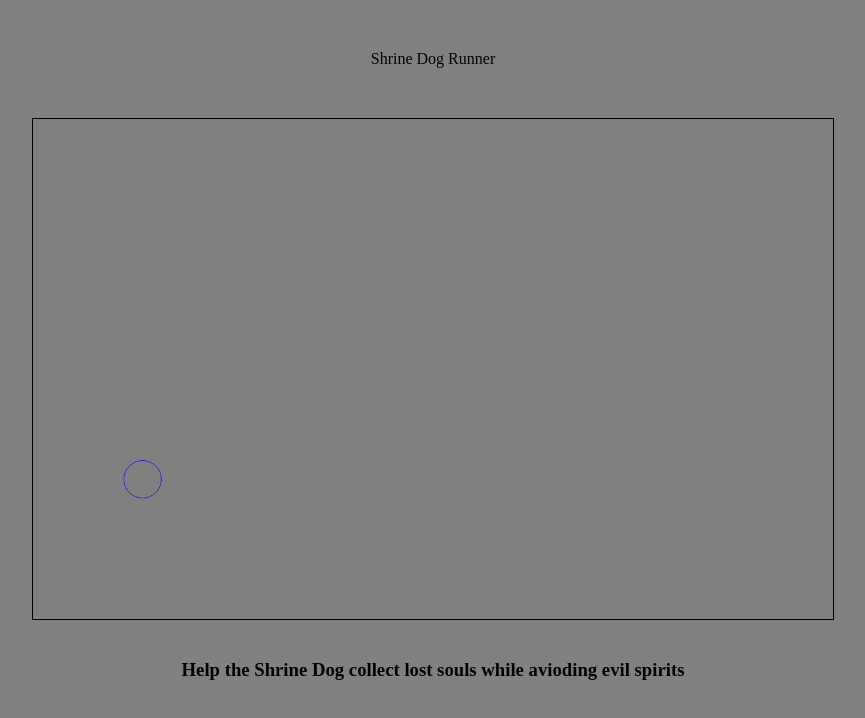
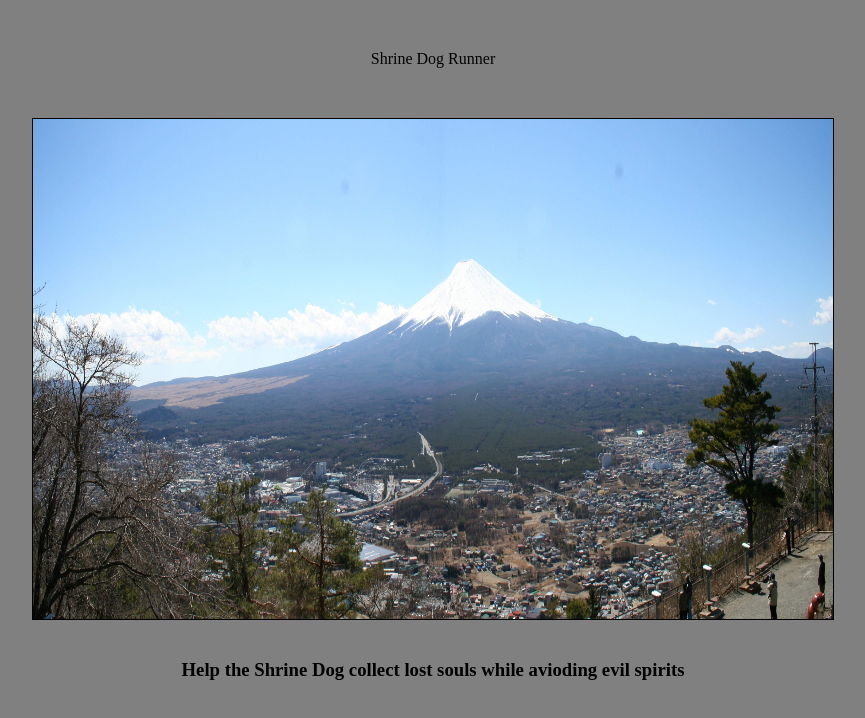
Before and after one commit to Dmoisoff/Shibe-Runner, a website built with webpack: page index.html in a window 1280 px wide. Shown: the whole page, without its empty margins (207-1072 px from the left). Built offline with nearby package versions, Linux system fonts and the light colour scheme.

Commit message:
able to get image to render on screen

```diff
--- a/canvas-elements/canvas.js
+++ b/canvas-elements/canvas.js
@@ -1,111 +1,27 @@
-let canvas = document.querySelector('canvas');
-canvas.width = window.innerWidth;
-canvas.height = window.innerHeight;
+// let canvas = document.querySelector('canvas');
+// canvas.width = window.innerWidth;
+// canvas.height = window.innerHeight;
+// let c = canvas.getContext('2d');
+//
+// let imgSrc = document.getElementById('fuji');
+// let img = new Image();
+// img.src =
+// c.drawImage(img, 0, 0);
 
-let img = new Image();
-img.src = './../images/Mount_Fuji_from_mount_tanjo.jpg';
+// class Canvas{
+//   constructor(props){
+//     this.canvas = document.querySelector('canvas');
+//     let c = canvas.getContext('2d');
+//     this.width = window.innerWidth;
+//     this.width = window.innerHeight;
+//     }
+//   }
+
+  // function handleKeys(){
+  //   if(touches || keyIsDown((UP_ARROW) || keyIsDown(32))){
+  //
+  //   }
+  // }
 
 
-// c means context
-let c = canvas.getContext('2d');
-c.drawImage(img, 69,50);
-
-// for (let i = 0; i < 1000; i++) {
-//   const color = (`rgba(${Math.random()*255},${Math.random()*255},${Math.random()*255})`);
-//   const x = Math.random() * window.innerWidth;
-//   const y = Math.random() * window.innerHeight;
-//   c.beginPath();
-//   c.arc(x, y, 30, 0, Math.PI * 2, false);
-//   c.strokeStyle = color;
-//   c.stroke();
 // }
-// fillStyle color, last is alpha, this will effect all the elements follow it
-// c.fillStyle = 'rgba(255,255,255,1)';
-
-// fillRectangle(x ,y width, height)
-// c.fillRect(100, 100, 100, 100);
-// c.fillStyle = 'rgba(255,255,255,.3)';
-// c.fillRect(300, 300, 100, 100);
-// c.fillStyle = 'rgba(75,75,75,1)';
-// c.fillRect(300, 100, 100, 100);
-// c.fillRect(100, 300, 100, 100);
-// c.fillStyle = 'rgba(125,125,125,1)';
-// c.fillRect(200, 200, 100, 100);
-// c.fillStyle = 'rgba(0,0,0,1)';
-// c.fillRect(200, 400, 100, 100);
-
-//.beginPath seperates line elements that are drawn
-// c.beginPath();
-// moveTo/lineto(x,y)
-// c.moveTo(50,300);
-// c.lineTo(300,100);
-// c.lineTo(200,350);
-// c.lineTo(100,450);
-// strokeStyle changes line color
-// c.strokeStyle = '#fa34a3';
-// c.stroke();
-
-//create circles c.arc(x:Int, y:Int, radians:Int, startAngle: Float(radians), endAngle: Float(radians), drawCounterClockwise: Bool (false));
-// c.beginPath();
-// c.arc(300, 300, 30, 0, Math.PI * 2, false);
-// c.strokeStyle = 'yellow';
-// c.stroke();
-
-// create multiple circles
-// for (let i = 0; i < 1000; i++) {
-//   const color = (`rgba(${Math.random()*255},${Math.random()*255},${Math.random()*255})`);
-//   const x = Math.random() * window.innerWidth;
-//   const y = Math.random() * window.innerHeight;
-//   c.beginPath();
-//   c.arc(x, y, 30, 0, Math.PI * 2, false);
-//   c.strokeStyle = color;
-//   c.stroke();
-// }
-
-c.beginPath();
-c.arc(300, 300, 30, 0, Math.PI * 2, false);
-c.strokeStyle = 'blue';
-c.stroke();
-
-// set starting points
-// let xPos = 300;
-// let yPos = 300;
-// random starting points
-let xPos = Math.random() * innerWidth;
-let yPos = Math.random() * innerHeight;
-// dx means x volcity, setting xPos to dx and having the screen refresh creates movement
-// dx = positive, moving right
-// dy = positive, moving down
-// let dx = .2;
-// let dy = .2;
-// let you randomize if the object is going up or down, what you time it by controls the speed
-let dx = (Math.random() - 0.5) * 10;
-let dy = (Math.random() - 0.5) * 15;
-// let dx = Math.random() - 0.5;
-// let dy = Math.random() - 0.5;
-const radius = 30;
-const animate = () =>{
-  requestAnimationFrame(animate);
-  // clears the canvas c.clearRect(0, 0, innerWidth, innerHeight);
-  c.clearRect(0, 0, innerWidth, innerHeight);
-  c.beginPath();
-  c.arc(xPos, yPos, radius, 0, Math.PI * 2, false);
-  c.strokeStyle = 'blue';
-  c.stroke();
-
-  if (xPos + radius > innerWidth || xPos - radius < 0) {
-    dx = -dx;
-  }
-
-  if (yPos + radius > innerHeight || yPos - radius < 0) {
-    dy = -dy;
-  }
-  xPos += dx;
-  yPos += dy;
-};
-
-animate();
-
-class Circle{
-
-}
--- /dev/null
+++ b/canvas-elements/game.js
@@ -0,0 +1,60 @@
+class Game{
+  constructor(canvas, width, height){
+    canvas.width = width;
+    canvas.height = height;
+    this._width = width;
+    this._height = height;
+    this._ctx = canvas.getContext('2d');
+    this.drawBall = this.drawBall.bind(this);
+  }
+
+  // play(){
+  //
+  //   requestAnimationFrame(this.play.bind(this));
+  // }
+
+  drawBall(){
+    this._ctx.beginPath();
+    this._ctx.arc(50, 50, 10, 0, Math.PI*2);
+    this._ctx.fillStyle = "#0095DD";
+    this._ctx.fill();
+    this._ctx.closePath();
+  }
+
+  draw(){
+    let x = this._width/2;
+    let y = this._height-30;
+    let dx = 2;
+    let dy = -2;
+
+    this.drawBall;
+    x += dx;
+    y += dy;
+  }
+
+
+  _background(){
+    let img = new Image();
+    img.src = "images/Mount_Fuji_from_mount_tanjo.jpg";
+    img.onload = () => (
+      this._ctx.drawImage(img, 0, 0, 800, 500)
+    );
+  }
+
+  _clear(){
+    this._ctx.clearRect(0, 0, this._width, this._height);
+  }
+
+  _drawBorder(){
+    this._ctx.beginPath();
+    this._ctx.rect(0, 0, this._width, this._height);
+    this._ctx.stroke();
+  }
+}
+
+
+
+const game = new Game(document.getElementsByTagName('canvas')[0],800,500);
+game._background();
+// game.play();
+setInterval(game.draw, 10);
--- a/css/webpage.css
+++ b/css/webpage.css
@@ -21,3 +21,7 @@
   justify-content: center;
   margin-top: 20px;
 }
+
+.hidden{
+  display: none;
+}
--- a/index.html
+++ b/index.html
@@ -15,7 +15,9 @@
 
       <div class='webpage-canvas-placement'>
         <canvas></canvas>
-        <script src="canvas-elements/canvas.js"></script>
+        <!-- <script src="canvas-elements/canvas.js"></script> -->
+        <script src="canvas-elements/game.js"></script>
+        <img class='hidden' id='Fuji' src="images/Mount_Fuji_from_mount_tanjo.jpg" alt="">
 
       </div>
       <div class='webpage-description'>
```
Also changed, not shown: 1 other file.
